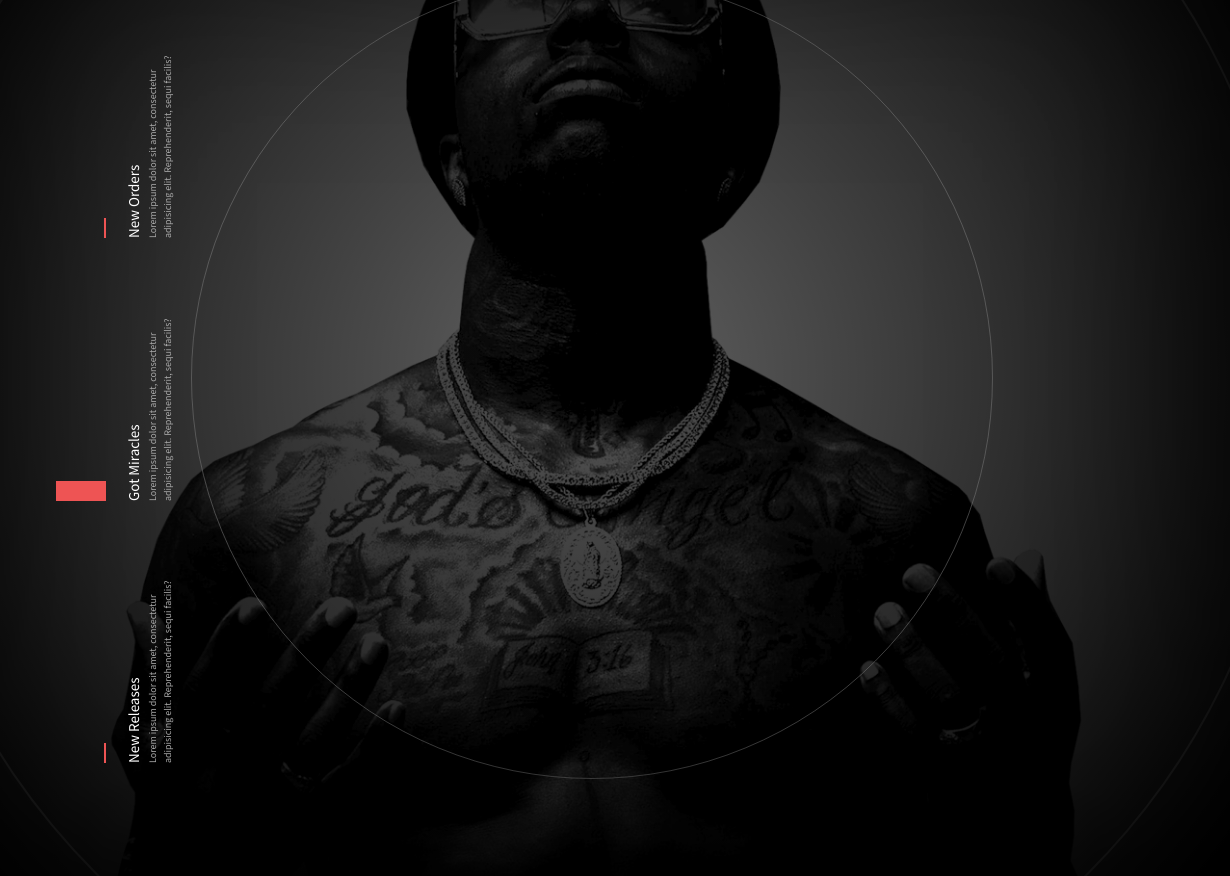
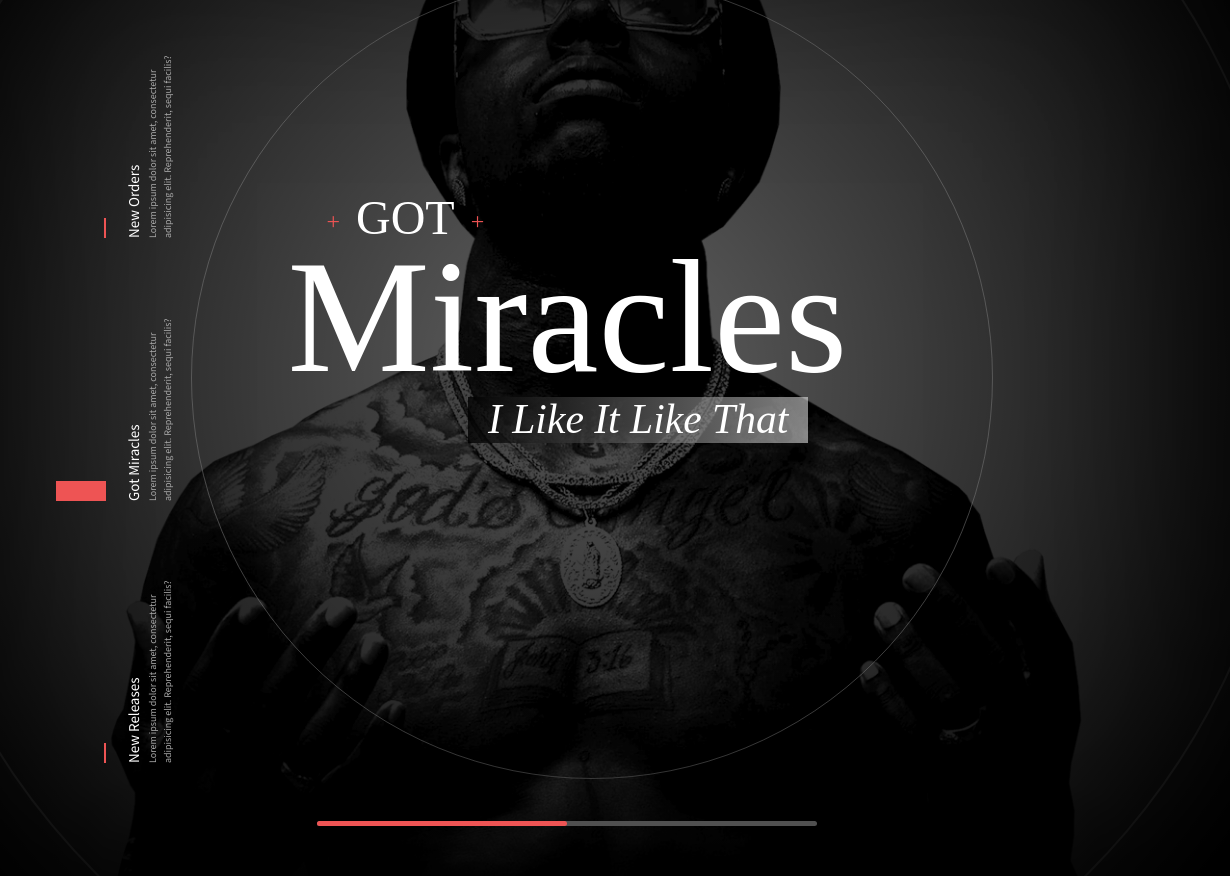
Before and after one commit to debowale1/got-miracles-ui, a plain HTML site: page index.html in a window 1280 px wide. Shown: the part 124-1000 px from the top of the page, 50-1280 px from the left. Drawn offline with nearby package versions, Linux system fonts and the light colour scheme.

Commit message:
content middle got miracles area

```diff
--- a/index.html
+++ b/index.html
@@ -72,6 +72,18 @@
               </div>
             </div>
           </div>
+          <div class="theme">
+            <h2>
+              <span class="wrap">
+                + <span>got</span> +
+              </span>
+            </h2>
+            <h1>
+              <span class="wrap">Miracles</span>
+            </h1>
+            <p>I like it like that</p>
+            <div class="bar"></div>
+          </div>
         </div>
       </section>
     </div>
--- a/styles/style.css
+++ b/styles/style.css
@@ -196,3 +196,85 @@ aside nav ul .social li a {
   line-height: 1.5em;
   color: #a8a8a8;
 }
+
+.theme {
+  width: 40%;
+  margin-right: 150px;
+  position: relative;
+  display: flex;
+  flex-direction: column;
+  justify-content: center;
+  align-items: center;
+  bottom: 140px;
+}
+
+.theme h2 {
+  text-transform: uppercase;
+  color: #ee5454;
+  font-size: 1.5em;
+  align-self: flex-start;
+  overflow: hidden;
+  /* position: relative;
+  right: 20px; */
+}
+
+.theme h2 .wrap {
+  position: relative;
+}
+.theme h2 .wrap span {
+  font-size: 2em;
+  font-weight: 400;
+  margin: 0 10px;
+  color: #fff;
+  position: relative;
+  top: 5px;
+}
+
+.theme h1 {
+  text-transform: capitalize;
+  font-size: 10em;
+  font-weight: 200;
+  overflow: hidden;
+}
+.theme h1 .wrap {
+  position: relative;
+}
+
+.theme p {
+  text-transform: capitalize;
+  font-style: italic;
+  font-size: 2.6em;
+  font-weight: 200;
+  background: linear-gradient(
+    to right,
+    rgba(0, 0, 0, 0.8),
+    rgba(255, 255, 255, 0.5)
+  );
+  display: flex;
+  align-self: flex-end;
+  overflow: hidden;
+  padding: 2px 20px;
+}
+
+.bar {
+  width: 500px;
+  height: 5px;
+  background-color: #505050;
+  border-radius: 5px;
+  position: absolute;
+  bottom: -10px;
+}
+
+.bar::after {
+  content: '';
+  position: absolute;
+  top: 0;
+  left: 0;
+  height: 100%;
+  width: 50%;
+  /* display: block; */
+  /* height: 5px; */
+  /* width: 250px; */
+  background: #ee5454;
+  border-radius: 5px;
+}
```
